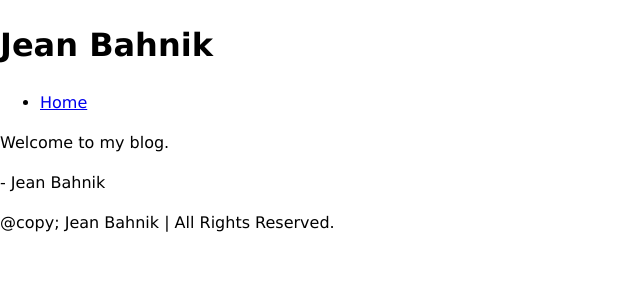
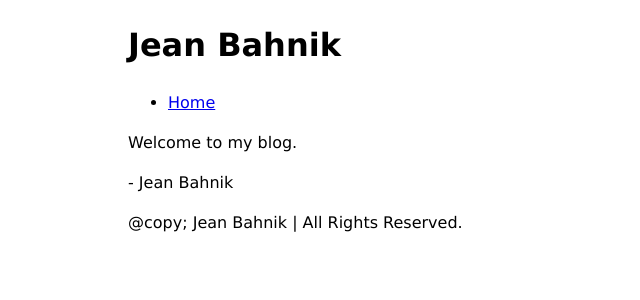
Before and after one commit to jeanbahnik/jeanbahnik.github.io, a Jekyll site: the page built from index.html, in a window 1280 px wide. Shown: the top 300 px of the page, without its empty margins (0-640 px from the left). Built offline with Jekyll 4.4.1, drawn with Linux system fonts in a browser that asks for light colours.

Commit message:
centering main div

```diff
--- a/css/styles.css
+++ b/css/styles.css
@@ -5,5 +5,6 @@
 }
 
 #main {
-  width: 60%;
+  width: 80%;
+  margin: 0 auto;
 }
```
